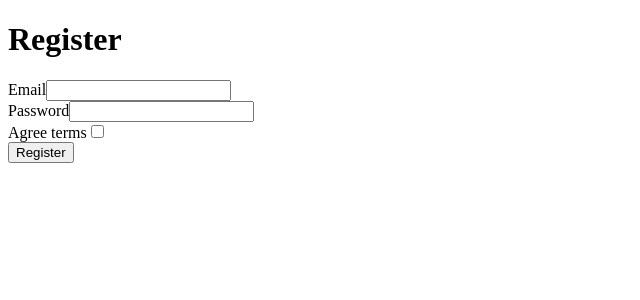
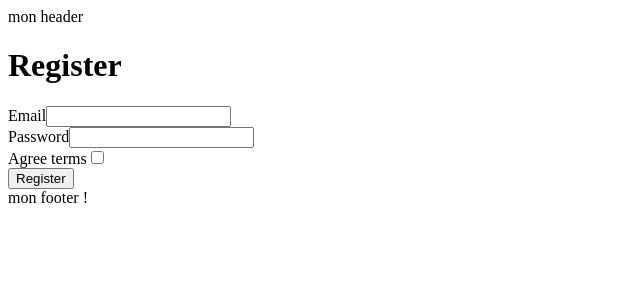
Before and after one commit to Thibault-OC/P6, a Symfony app: template templates/registration/register.html.twig in a window 1280 px wide. Shown: the top 300 px of the page, without its empty margins (0-640 px from the left). Run offline with Twig, Linux system fonts and the light colour scheme; the template is opened without the code that fills it, so the values that code supplies are empty; form fields are guessed from the names that the template uses; some libraries are stand-ins or nearby versions.

Commit message:
template component

```diff
--- a/src/Controller/RegistrationController.php
+++ b/src/Controller/RegistrationController.php
@@ -48,7 +48,7 @@ class RegistrationController extends AbstractController
             // generate a signed url and email it to the user
             $this->emailVerifier->sendEmailConfirmation('app_verify_email', $user,
                 (new TemplatedEmail())
-                    ->from(new Address('Thib.du-42@hotmail.fr', 'P6'))
+                    ->from(new Address('vacheron.thibault@gmail.com', 'P6'))
                     ->to($user->getEmail())
                     ->subject('Please Confirm your Email')
                     ->htmlTemplate('registration/confirmation_email.html.twig')
--- a/src/Security/LoginFormAuthAuthenticator.php
+++ b/src/Security/LoginFormAuthAuthenticator.php
@@ -93,11 +93,15 @@ class LoginFormAuthAuthenticator extends AbstractFormLoginAuthenticator implemen
     public function onAuthenticationSuccess(Request $request, TokenInterface $token, string $providerKey)
     {
         if ($targetPath = $this->getTargetPath($request->getSession(), $providerKey)) {
+
             return new RedirectResponse($targetPath);
         }
 
         // For example : return new RedirectResponse($this->urlGenerator->generate('some_route'));
-        throw new \Exception('TODO: provide a valid redirect inside '.__FILE__);
+        //throw new \Exception('TODO: provide a valid redirect inside '.__FILE__);
+
+
+
     }
 
     protected function getLoginUrl()
--- a/templates/base.html.twig
+++ b/templates/base.html.twig
@@ -5,8 +5,15 @@
         <title>{% block title %}Welcome!{% endblock %}</title>
         {% block stylesheets %}{% endblock %}
     </head>
+    {% block header %}
+        {% include "component/header.html.twig" %}
+    {% endblock %}
+
     <body>
         {% block body %}{% endblock %}
         {% block javascripts %}{% endblock %}
     </body>
+    {% block footer %}
+        {% include "component/footer.html.twig" %}
+    {% endblock %}
 </html>
--- /dev/null
+++ b/templates/component/footer.html.twig
@@ -0,0 +1,3 @@
+<footer>
+    mon footer !
+</footer>
--- /dev/null
+++ b/templates/component/header.html.twig
@@ -0,0 +1,3 @@
+<header>
+    mon header
+</header>
```
Also changed, not shown: templates/component/menu.html.twig (added).
